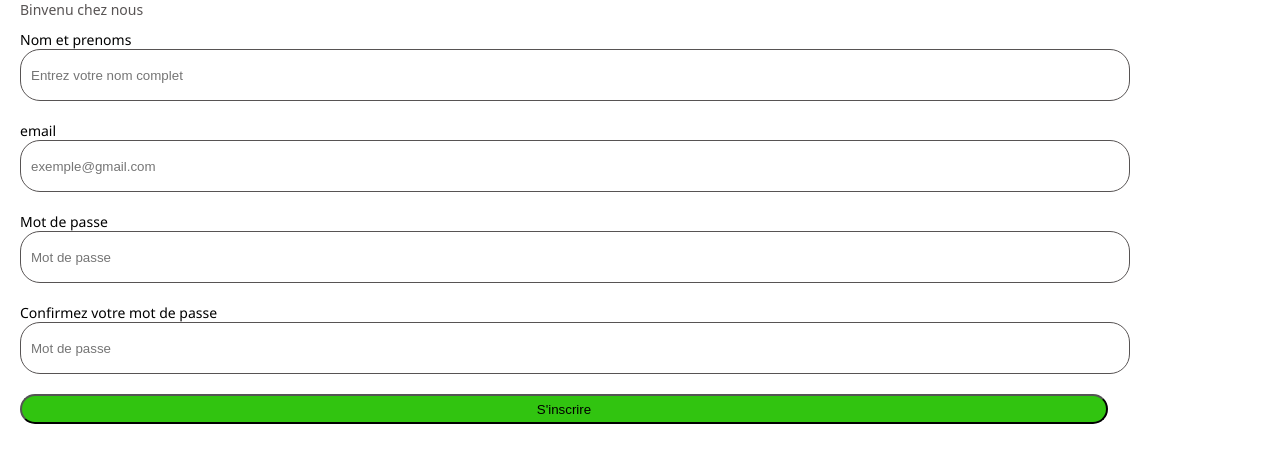
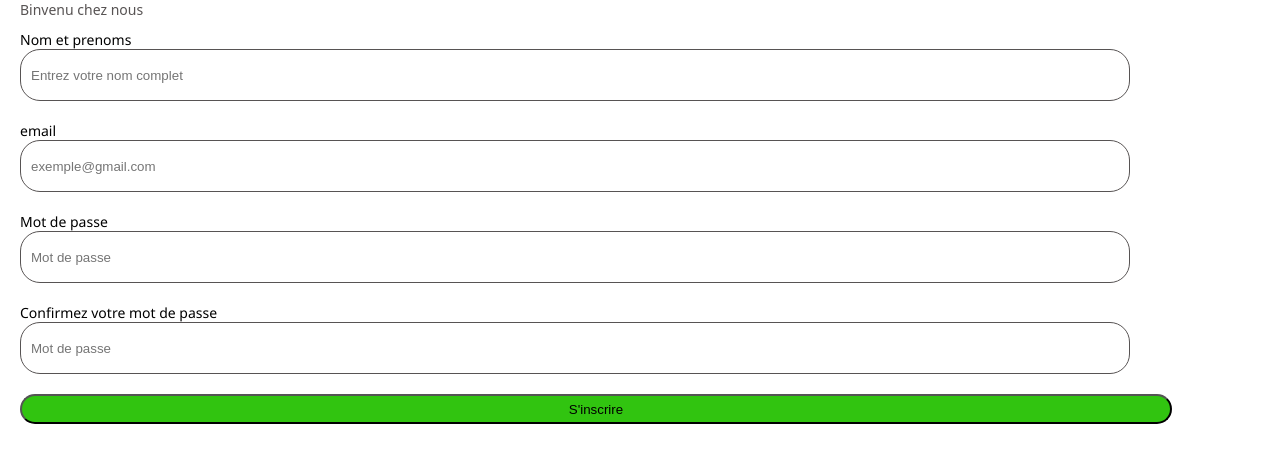
Before and after one commit to Jcyry/Jcyry.github.io, a plain HTML site: page signup.html in a window 1280 px wide. Shown: the part 145-608 px from the top of the page. Drawn offline with Linux system fonts and the light colour scheme.

Commit message:
Update signup.css

```diff
--- a/signup.css
+++ b/signup.css
@@ -88,7 +88,7 @@ input{
 }
 /*boutton de validation*/
 button{
-    width: 85vw;
+    width: 90vw;
     height: 30px;
     background-color: #31c410;
     border-radius: 20px;
```
